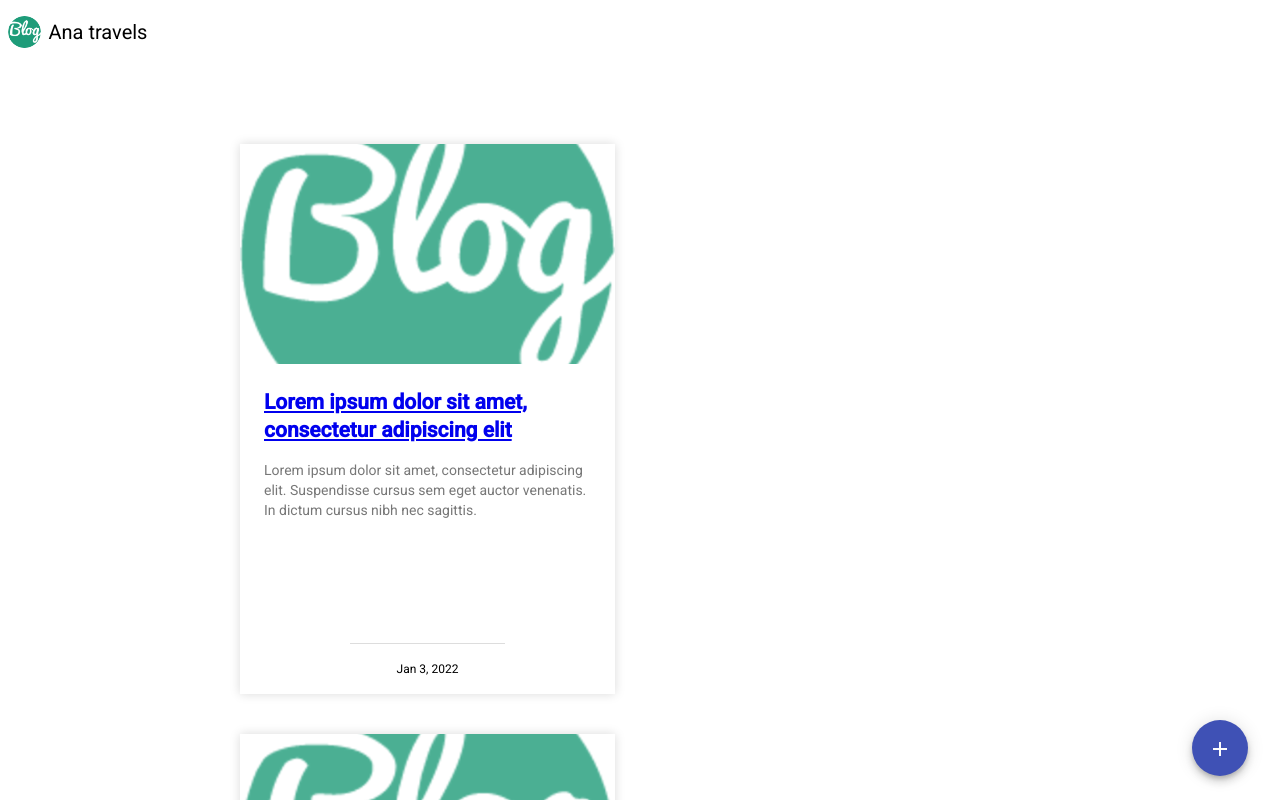
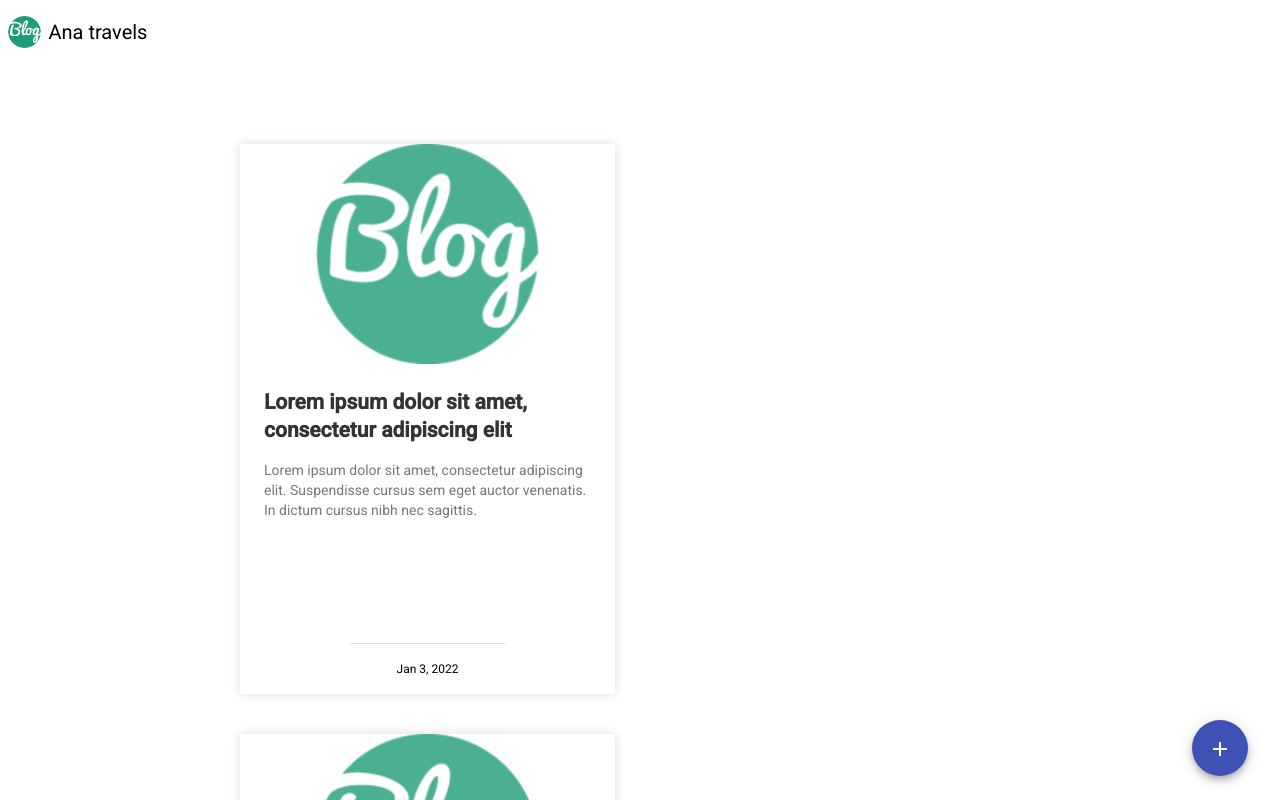
Before and after one commit to AnaFranic/BlogAngularApp, an Angular app: page /blogs in a window 1280 px wide. Shown: the top 800 px of the page. Built offline with nearby package versions, Linux system fonts and the light colour scheme.

Commit message:
Blog page styles

```diff
--- a/src/app/blog-page/blog-page.component.html
+++ b/src/app/blog-page/blog-page.component.html
@@ -1,6 +1,6 @@
-<ng-container *ngIf="blog">
-  <h1>{{ blog.title }}</h1>
-  <div>{{ blog.date | date }}</div>
+<div class="blog" *ngIf="blog">
+  <h1 class="blog-title">{{ blog.title }}</h1>
+  <div class="blog-date">{{ blog.date | date }}</div>
   <img class="blog-image" [src]="blog.image" alt="blog-image">
-  <pre>{{ blog.content }}</pre>
-</ng-container>
+  <div class="blog-content">{{ blog.content }}</div>
+</div>
--- a/src/app/blog-page/blog-page.component.scss
+++ b/src/app/blog-page/blog-page.component.scss
@@ -1,8 +1,25 @@
 :host {
   display: block;
+  padding-top: 64px;
+  min-height: calc(100vh - 64px - 102px);
 }
 
-pre {
-  font-family: inherit;
+.blog {
+  width: 600px;
+  margin-left: auto;
+  margin-right: auto;
+  padding-top: 16px;
+  padding-bottom: 32px;
+}
+
+.blog-image {
+  width: 100%;
+  height: 200px;
+  object-fit: contain;
+  margin-top: 16px;
+  margin-bottom: 16px;
+}
+
+.blog-content {
   white-space: pre-wrap;
 }
--- a/src/app/blogs-list/blogs-list.component.html
+++ b/src/app/blogs-list/blogs-list.component.html
@@ -8,7 +8,11 @@
         <mat-icon>delete</mat-icon>
       </button>
     </div>
-    <img class="blog-image" [src]="blog.image" alt="blog-image">
+    <div class="blog-image">
+      <a routerLink="../blogs/{{ blog.id }}">
+        <img [src]="blog.image" alt="blog-image">
+      </a>
+    </div>
     <div class="blog-text-wrapper">
       <h3 class="blog-title">
         <a routerLink="../blogs/{{ blog.id }}">{{ blog.title }}</a>
--- a/src/app/blogs-list/blogs-list.component.scss
+++ b/src/app/blogs-list/blogs-list.component.scss
@@ -29,8 +29,10 @@
   display: flex;
   flex-direction: column;
 
-  &:hover .blog-image {
-    opacity: 1;
+  &:hover {
+    .blog-image img {
+      opacity: 1;
+    }
   }
 }
 
@@ -55,10 +57,19 @@
 }
 
 .blog-image {
-  width: 100%;
   height: 40%;
-  object-fit: cover;
-  opacity: 0.8;
+
+  a {
+    text-decoration: none;
+    color: inherit;
+  }
+
+  img {
+    width: 100%;
+    height: 100%;
+    object-fit: contain;
+    opacity: 0.8;
+  }
 }
 
 .blog-text-wrapper {
@@ -72,6 +83,11 @@
   margin-top: 0;
   color: #333;
   word-wrap: break-word;
+
+  a {
+    text-decoration: none;
+    color: inherit;
+  }
 }
 
 .blog-subtitle {
--- a/src/app/edit-blog/edit-blog.component.scss
+++ b/src/app/edit-blog/edit-blog.component.scss
@@ -2,7 +2,11 @@
   display: block;
 }
 
-mat-form-field {
+.mat-dialog-content {
+  overflow-x: hidden;
+}
+
+.mat-form-field {
   display: block;
   width: 400px;
 }
```
